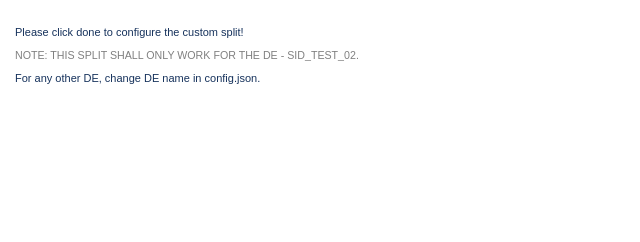
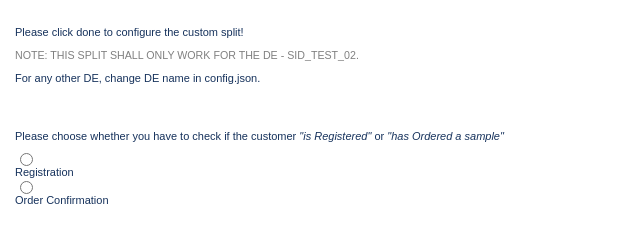
Before and after one commit to sidarth164/sfmc-servicecloud-customsplit, a plain HTML site: page public/index.html in a window 1280 px wide. Shown: the whole page, without its empty margins (0-640 px from the left). Drawn offline with Linux system fonts and the light colour scheme; a script that the page names is missing.

Commit message:
Update index.html

```diff
--- a/public/index.html
+++ b/public/index.html
@@ -56,6 +56,10 @@
 		<p>Please click done to configure the custom split!</p>
 		<p class="inputLabel">Note: this split shall only work for the DE - sid_test_02.</p>
 		<p>For any other DE, change DE name in config.json.</p>
+		<br><br>
+		<p>Please choose whether you have to check if the customer <i>"is Registered"</i> or <i>"has Ordered a sample"</i></p>
+		<input id="reg" type="radio" name="Registration" value="R"> Registration<br>
+  		<input id="ord" type="radio" name="Order" value="O"> Order Confirmation<br>
 	</div>
 </body>
 </html>
```
